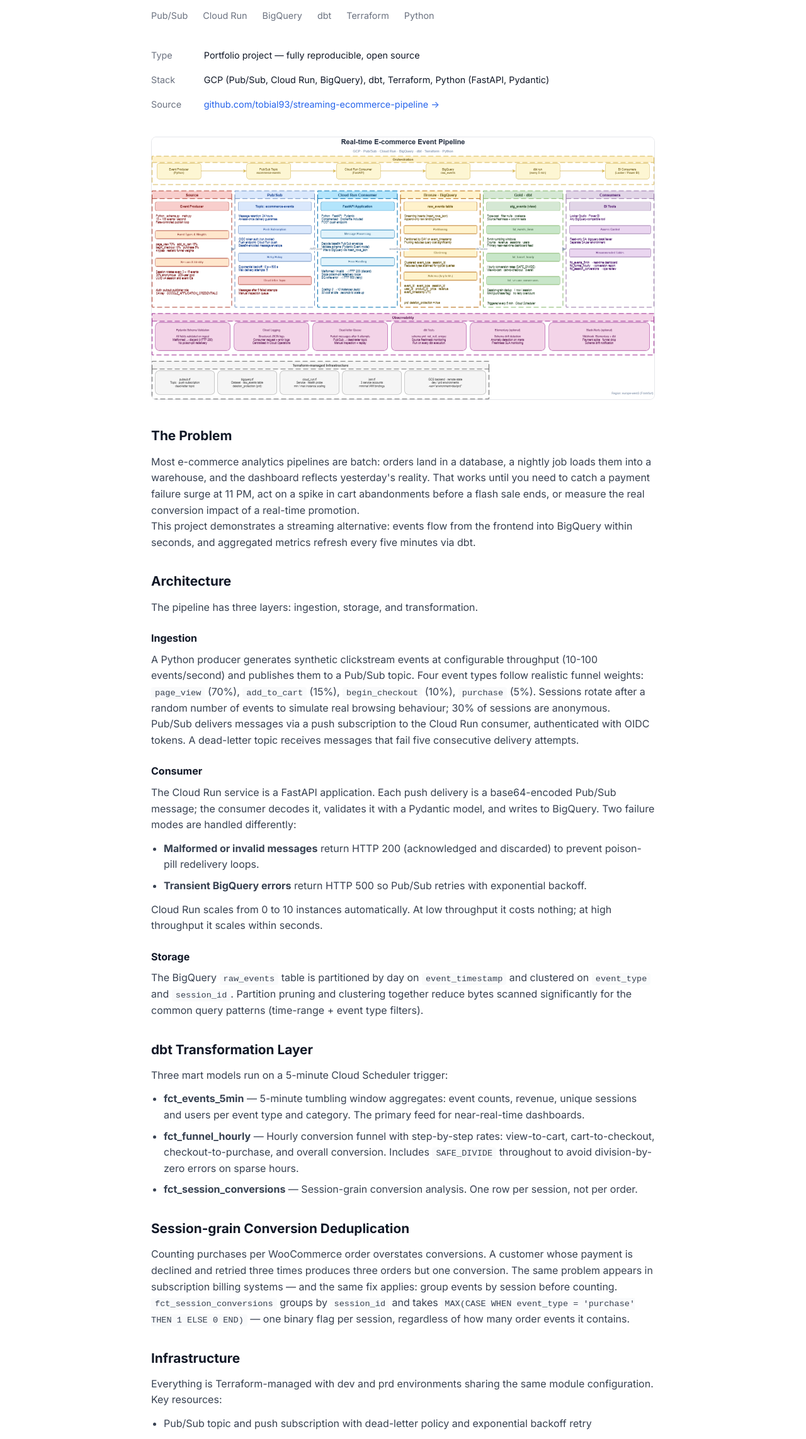
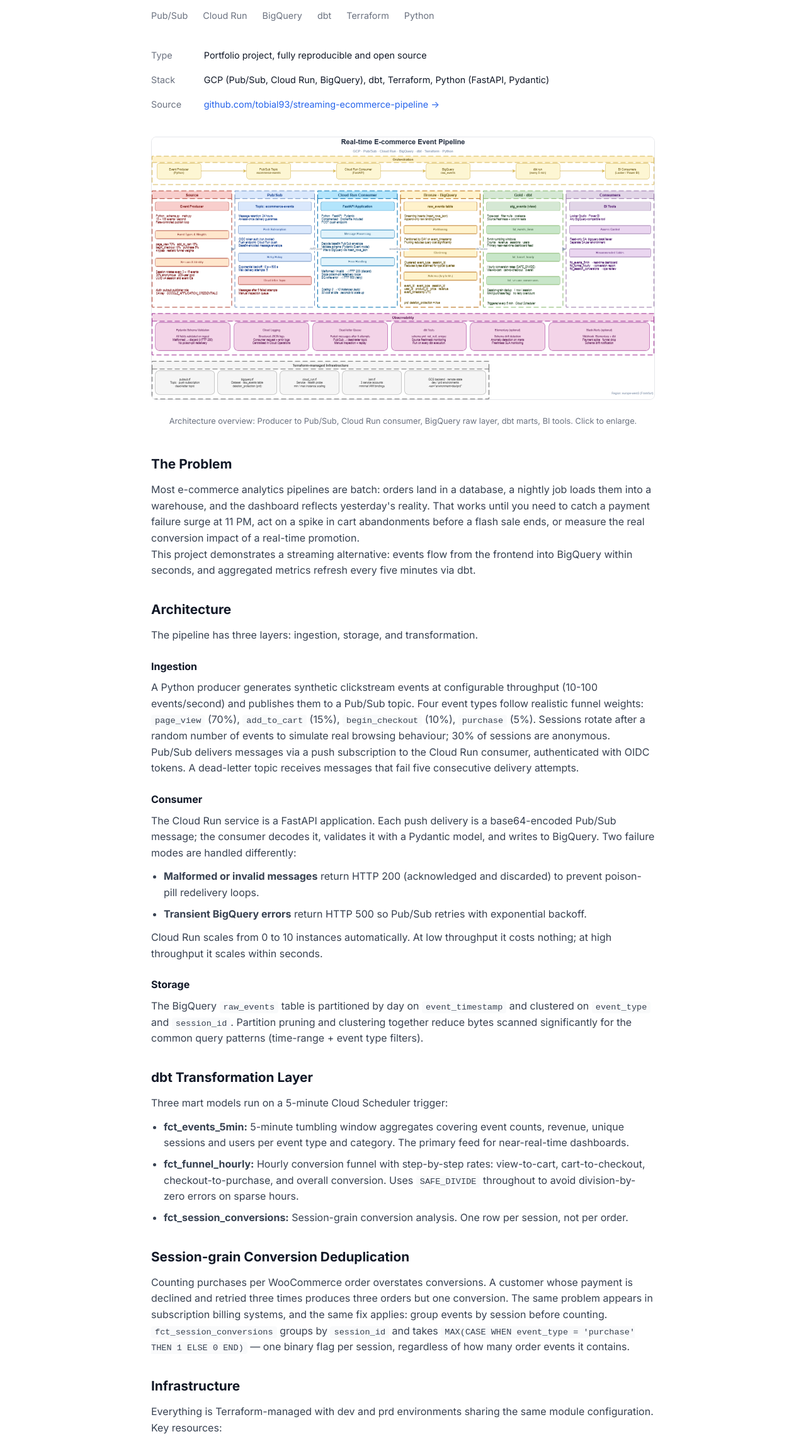
Before and after one commit to tobial93/tofia-analytics.github.io, a plain HTML site: page case-studies/streaming-pipeline.html in a window 1280 px wide. Shown: the part 244-2529 px from the top of the page at 63% size. Drawn offline with Linux system fonts and the light colour scheme.

Commit message:
Streaming pipeline case study: remove em dashes, add caption, add lightbox

```diff
--- a/case-studies/streaming-pipeline.html
+++ b/case-studies/streaming-pipeline.html
@@ -45,7 +45,7 @@
         <table style="width: 100%; border-collapse: collapse; margin-bottom: 32px; font-size: 0.9rem;">
           <tr>
             <td style="padding: 8px 16px 8px 0; color: var(--text-light); white-space: nowrap;">Type</td>
-            <td style="padding: 8px 0;">Portfolio project — fully reproducible, open source</td>
+            <td style="padding: 8px 0;">Portfolio project, fully reproducible and open source</td>
           </tr>
           <tr>
             <td style="padding: 8px 16px 8px 0; color: var(--text-light); white-space: nowrap;">Stack</td>
@@ -58,7 +58,8 @@
         </table>
 
         <figure style="margin: 0 0 40px;">
-          <img src="../img/streaming-pipeline-architecture.png" alt="Real-time E-commerce Event Pipeline architecture" style="width: 100%; border-radius: 8px; border: 1px solid var(--border);">
+          <img src="../img/streaming-pipeline-architecture.png" alt="Real-time E-commerce Event Pipeline architecture" id="arch-img" style="width: 100%; border-radius: 8px; border: 1px solid var(--border); cursor: zoom-in;">
+          <figcaption style="margin-top: 10px; font-size: 0.8rem; color: var(--text-light); text-align: center;">Architecture overview: Producer to Pub/Sub, Cloud Run consumer, BigQuery raw layer, dbt marts, BI tools. Click to enlarge.</figcaption>
         </figure>
 
         <h2>The Problem</h2>
@@ -86,13 +87,13 @@
         <h2>dbt Transformation Layer</h2>
         <p>Three mart models run on a 5-minute Cloud Scheduler trigger:</p>
         <ul>
-          <li><strong>fct_events_5min</strong> — 5-minute tumbling window aggregates: event counts, revenue, unique sessions and users per event type and category. The primary feed for near-real-time dashboards.</li>
-          <li><strong>fct_funnel_hourly</strong> — Hourly conversion funnel with step-by-step rates: view-to-cart, cart-to-checkout, checkout-to-purchase, and overall conversion. Includes <code style="background: var(--bg-light); padding: 2px 6px; border-radius: 4px; font-size: 0.85rem;">SAFE_DIVIDE</code> throughout to avoid division-by-zero errors on sparse hours.</li>
-          <li><strong>fct_session_conversions</strong> — Session-grain conversion analysis. One row per session, not per order.</li>
+          <li><strong>fct_events_5min:</strong> 5-minute tumbling window aggregates covering event counts, revenue, unique sessions and users per event type and category. The primary feed for near-real-time dashboards.</li>
+          <li><strong>fct_funnel_hourly:</strong> Hourly conversion funnel with step-by-step rates: view-to-cart, cart-to-checkout, checkout-to-purchase, and overall conversion. Uses <code style="background: var(--bg-light); padding: 2px 6px; border-radius: 4px; font-size: 0.85rem;">SAFE_DIVIDE</code> throughout to avoid division-by-zero errors on sparse hours.</li>
+          <li><strong>fct_session_conversions:</strong> Session-grain conversion analysis. One row per session, not per order.</li>
         </ul>
 
         <h2>Session-grain Conversion Deduplication</h2>
-        <p>Counting purchases per WooCommerce order overstates conversions. A customer whose payment is declined and retried three times produces three orders but one conversion. The same problem appears in subscription billing systems — and the same fix applies: group events by session before counting.</p>
+        <p>Counting purchases per WooCommerce order overstates conversions. A customer whose payment is declined and retried three times produces three orders but one conversion. The same problem appears in subscription billing systems, and the same fix applies: group events by session before counting.</p>
         <p><code style="background: var(--bg-light); padding: 2px 6px; border-radius: 4px; font-size: 0.85rem;">fct_session_conversions</code> groups by <code style="background: var(--bg-light); padding: 2px 6px; border-radius: 4px; font-size: 0.85rem;">session_id</code> and takes <code style="background: var(--bg-light); padding: 2px 6px; border-radius: 4px; font-size: 0.85rem;">MAX(CASE WHEN event_type = 'purchase' THEN 1 ELSE 0 END)</code> — one binary flag per session, regardless of how many order events it contains.</p>
 
         <h2>Infrastructure</h2>
@@ -132,5 +133,17 @@
     </div>
   </footer>
 
+  <!-- Lightbox -->
+  <div id="lightbox" style="display:none; position:fixed; inset:0; background:rgba(0,0,0,0.85); z-index:1000; align-items:center; justify-content:center; cursor:zoom-out;" onclick="document.getElementById('lightbox').style.display='none'">
+    <img id="lightbox-img" src="../img/streaming-pipeline-architecture.png" alt="Architecture diagram" style="max-width:95vw; max-height:92vh; border-radius:8px; box-shadow:0 8px 40px rgba(0,0,0,0.6);">
+  </div>
+
+  <script>
+    document.getElementById('arch-img').addEventListener('click', function() {
+      var lb = document.getElementById('lightbox');
+      lb.style.display = 'flex';
+    });
+  </script>
+
 </body>
 </html>
```
